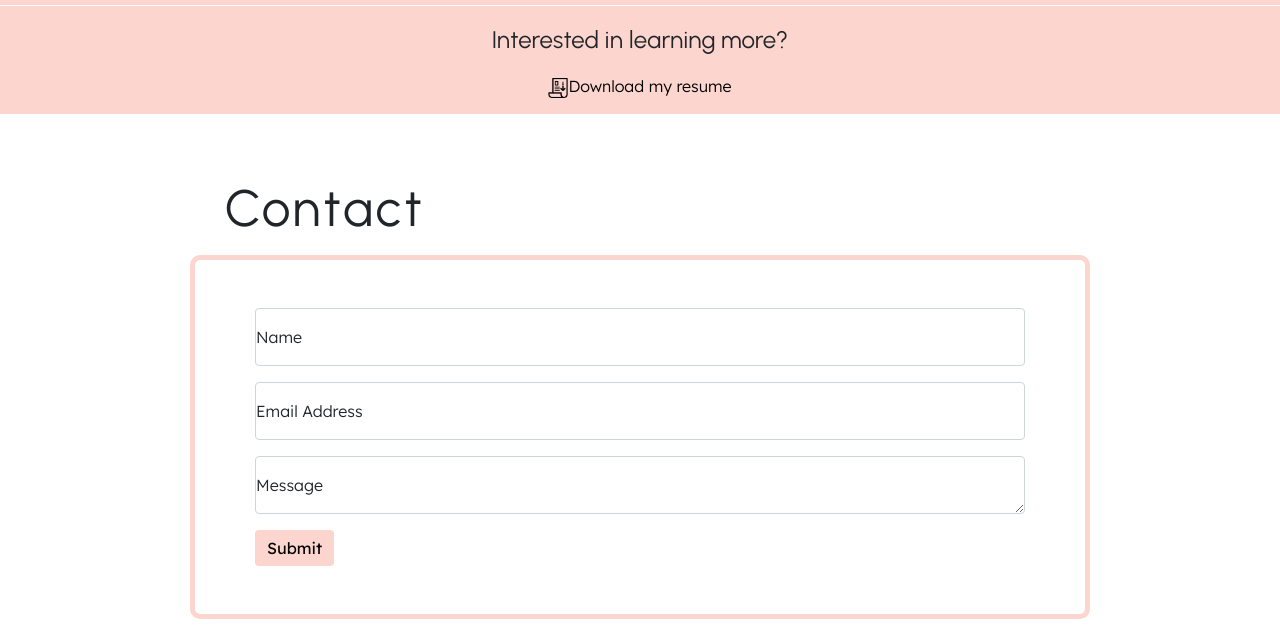
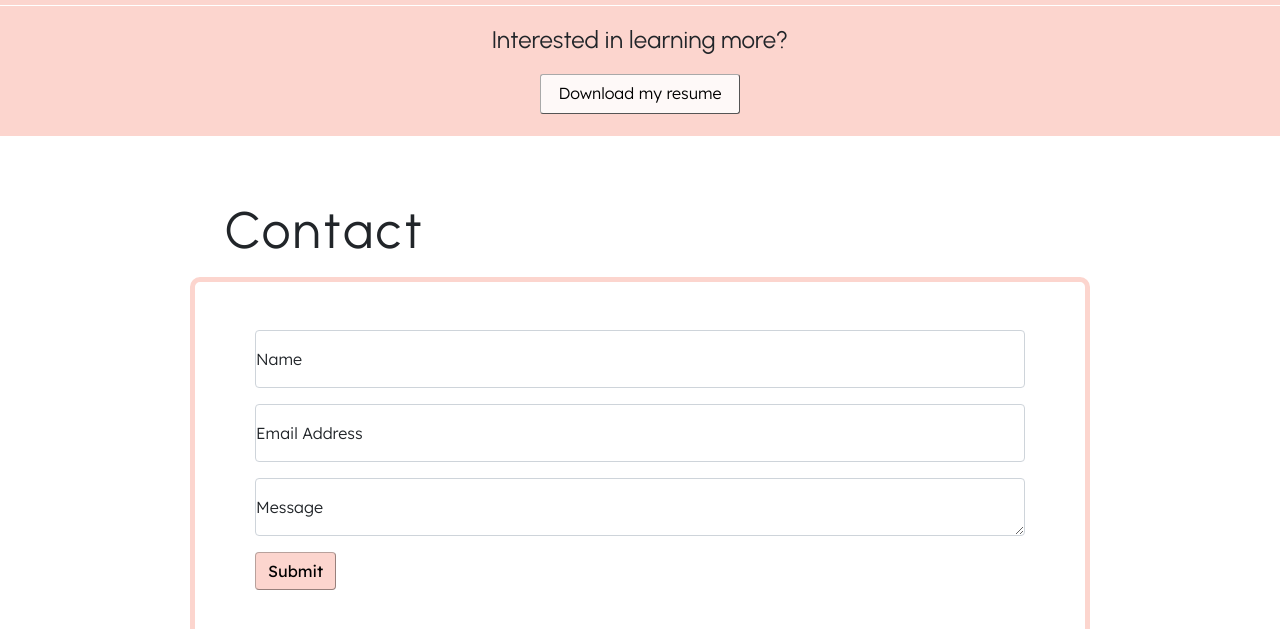
Before and after one commit to gabrielleford/oldPortfolio, a plain HTML site: page index.html in a window 1280 px wide. Shown: the part 2112-2741 px from the top of the page. Drawn offline with nearby package versions, Linux system fonts and the light colour scheme.

Commit message:
resume dl btn

```diff
--- a/index.html
+++ b/index.html
@@ -225,7 +225,10 @@
             <div class="row pt-3 pb-3" id="resumeRow">
                 <div class="col">
                     <p class="fs-4">Interested in learning more?</p>
-                    <a href="./assets/GabrielleFordResume.pdf" id="resume" download><img src="./assets/resume.png" alt="Resume Download Icon">Download my resume</a>
+                    <div id="btnFx">
+                        <div id="resumeBtn"></div>
+                        <a href="./assets/GabrielleFordResume.pdf" id="resume" download>Download my resume</a>
+                    </div>
                 </div>
             </div>
 
--- a/style.css
+++ b/style.css
@@ -170,19 +170,46 @@ h2 {
     font-weight: 400;
 }
 
+#btnFx {
+    width: 200px;
+    height: 40px;
+    padding-top: 10px;
+    display: inline-block;
+    margin-left: auto;
+    margin-right: auto;
+    position: relative;
+    text-align: center;
+}
+
+#resumeBtn {
+    width: 100%;
+    height: 100%;
+    position: absolute;
+    padding: 15px;
+    top: 0;
+    left: 0;
+    background-color: rgba(255, 255, 255, 0.85);
+    border: outset 1px darkgray;
+    border-radius: 3px;
+    transition: all .2s ease-in-out;
+}
+
+#btnFx:hover #resumeBtn {
+    transform: scale(1.02, 1.06);
+}
+
 #resume img{
     height: 20px;
 }
 
 #resume {
+    width: 100%;
+    position: absolute;
+    top: 0;
+    left: 0;
+    padding-top: 7px;
     color: black;
     text-decoration: none;
-    transition: all .3s ease-in-out;
-}
-
-#resume:hover {
-    text-decoration: underline;
-    color: rgba(0, 0, 0, 0.6);
 }
 
 #contact {
@@ -197,13 +224,13 @@ form {
 
 .btn {
     background-color: #fcd5ce;
-    border: none;
+    border: outset 1px rgba(0, 0, 0, 0.4);
     color: black;
     transition: all .3s ease-in-out;
 }
 
 .btn:hover {
-    background-color: rgb(252, 213, 206, 0.6);
+    background-color: rgb(252, 213, 206, 0.85);
     color: rgba(0, 0, 0, 0.8);
 }
 
```
